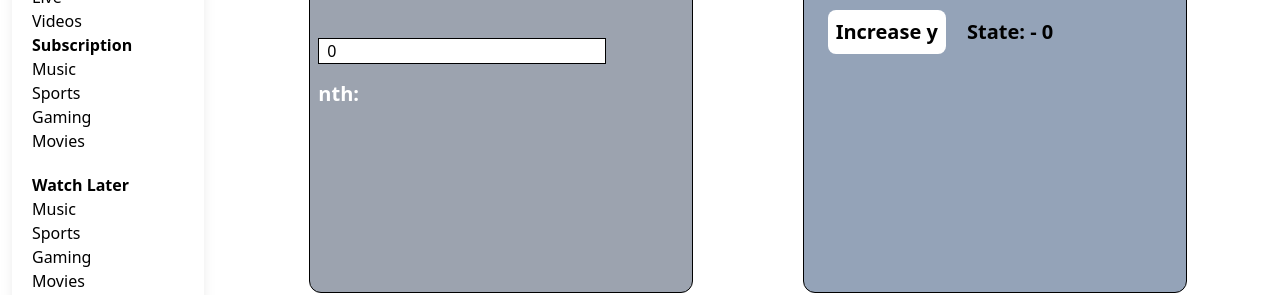
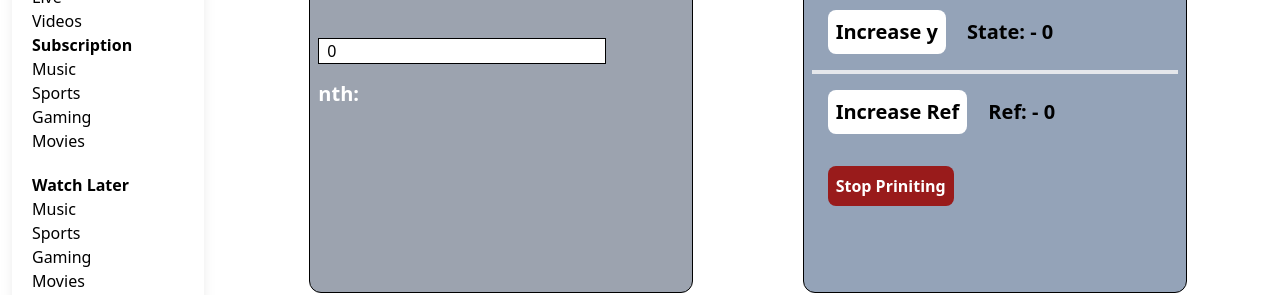
Before and after one commit to palkrashish/Youtube-clone, a React (Create React App) app: page /Demo in a window 1280 px wide. Shown: the part 203-498 px from the top of the page. Built offline with nearby package versions, Linux system fonts and the light colour scheme; no server answers.

Commit message:
feat:- refactor code

```diff
--- a/src/components/Demo.js
+++ b/src/components/Demo.js
@@ -3,7 +3,7 @@ import { findPrime } from "../utils/helper";
 
 const Demo = () => {
   const [text, setText] = useState(0);
-  console.log("Rendering");
+  // console.log("Rendering");
   const [isDarkTheme, setIsDarkTheme] = useState("false");
 
   const prime = useMemo(() => findPrime(text), [text]);
--- a/src/components/Demo1.js
+++ b/src/components/Demo1.js
@@ -1,15 +1,25 @@
-import React, { useState } from "react";
+import React, { useEffect, useRef, useState } from "react";
 
 const Demo1 = () => {
   let [y, setY] = useState(0);
   let x = 0;
+  const ref = useRef(0);
+  //   console.log(ref);
+  const i = useRef()
+  useEffect(() => {
+    i.current = setInterval(() => {
+    //   console.log("Namaste", Math.floor(Math.random() * 100) + 1);
+    }, 2000);
+    return () => clearInterval(i.current);
+  }, []);
+
   return (
     <div className="m-4 p-2 bg-slate-400 border border-black w-96 h-96 rounded-xl ">
       <button
         className=" m-4 p-2 font-bold text-xl rounded-lg bg-white"
         onClick={() => {
           x = x + 1;
-          console.log("x =", x);
+        //   console.log("x =", x);
         }}
       >
         Increase x
@@ -24,6 +34,31 @@ const Demo1 = () => {
         Increase y
       </button>
       <span className=" font-bold  text-xl "> State: - {y} </span>
+      <hr />
+      <hr />
+      <hr />
+      <hr />
+
+      <button
+        className=" m-4 p-2 font-bold text-xl rounded-lg bg-white"
+        onClick={() => {
+          ref.current = ref.current + 1;
+        //   console.log(ref);
+        }}
+      >
+        Increase Ref
+      </button>
+      <span className=" font-bold  text-xl "> Ref: - {ref.current} </span>
+      <div>
+        <button
+          className="bg-red-800 m-4 p-2 text-white font-bold rounded-lg "
+          onClick={() => {
+            clearInterval(i.current);
+          }}
+        >
+          Stop Priniting
+        </button>
+      </div>
     </div>
   );
 };
--- a/src/index.js
+++ b/src/index.js
@@ -6,9 +6,9 @@ import reportWebVitals from './reportWebVitals';
 
 const root = ReactDOM.createRoot(document.getElementById('root'));
 root.render(
-  // <React.StrictMode>
+  <React.StrictMode>
     <App />
-  // </React.StrictMode>
+  </React.StrictMode>
 );
 
 // If you want to start measuring performance in your app, pass a function
```
